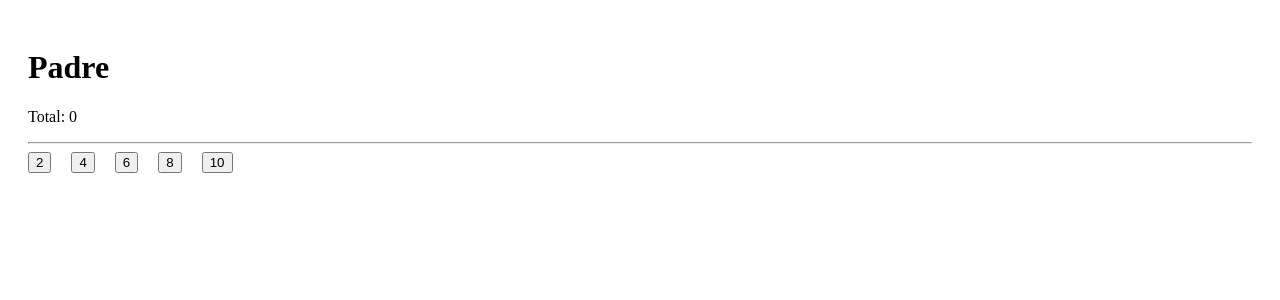
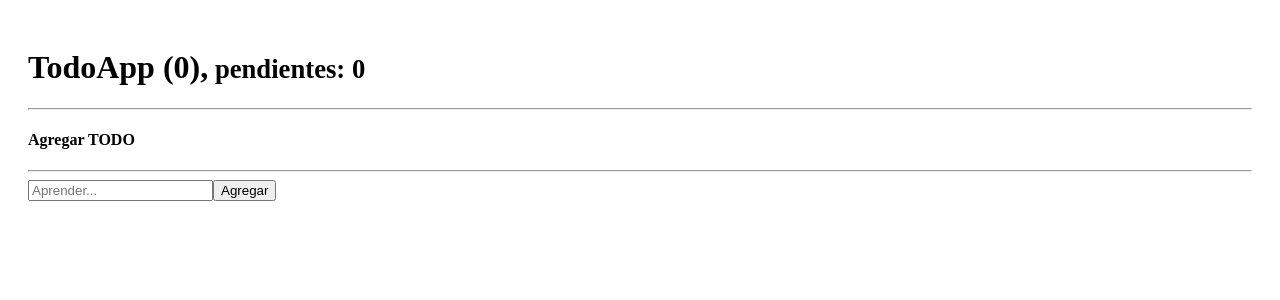
Before and after one commit to matiasagbenitez/hooks-app, a React app: page / in a window 1280 px wide. Shown: the top 300 px of the page. Built offline with nearby package versions, Linux system fonts and the light colour scheme; the HTML template or start-up script is replaced by a standard one.

Commit message:
useReducer + todoApp (todoReducer)

```diff
--- a/package.json
+++ b/package.json
@@ -9,6 +9,7 @@
     "preview": "vite preview"
   },
   "dependencies": {
+    "prop-types": "^15.8.1",
     "react": "^18.2.0",
     "react-dom": "^18.2.0"
   },
--- /dev/null
+++ b/src/08-useReducer/TodoApp.jsx
@@ -0,0 +1,45 @@
+import { TodoList, TodoAdd } from "./components";
+import { useTodos } from "../hooks/useTodos";
+
+const initialState = [];
+
+const init = () => {
+  return JSON.parse(localStorage.getItem("todos")) || [];
+};
+
+export const TodoApp = () => {
+  const {
+    todos,
+    todosCount,
+    pendingTodosCount,
+    handleAddTodo,
+    handleDeleteTodo,
+    handleToggleTodo,
+  } = useTodos();
+
+  return (
+    <>
+      <h1>
+        TodoApp ({todosCount}),
+        <small> pendientes: {pendingTodosCount}</small>
+      </h1>
+      <hr />
+
+      <div className="row">
+        <div className="col-7">
+          <TodoList
+            todos={todos}
+            onDeleteTodo={(id) => handleDeleteTodo(id)}
+            onToggleTodo={(id) => handleToggleTodo(id)}
+          />
+        </div>
+
+        <div className="col-5">
+          <h4>Agregar TODO</h4>
+          <hr />
+          <TodoAdd onNewTodo={(newTodo) => handleAddTodo(newTodo)} />
+        </div>
+      </div>
+    </>
+  );
+};
--- /dev/null
+++ b/src/08-useReducer/components/TodoAdd.jsx
@@ -0,0 +1,41 @@
+import React from "react";
+import { useForm } from "../../hooks/useForm";
+
+export const TodoAdd = ({ onNewTodo }) => {
+  const { description, onInputChange, onResetForm } = useForm({
+    description: "",
+  });
+
+  const onFormSubmit = (e) => {
+    e.preventDefault();
+
+    if (description.trim().length <= 1) return;
+
+    const newTodo = {
+      id: new Date().getTime(),
+      description: description,
+      done: false,
+    };
+
+    onNewTodo && onNewTodo(newTodo);
+
+    onResetForm();
+  };
+
+  return (
+    <form onSubmit={onFormSubmit}>
+      <input
+        type="text"
+        name="description"
+        className="form-control"
+        placeholder="Aprender..."
+        autoComplete="off"
+        value={description}
+        onChange={onInputChange}
+      />
+      <button type="submit" className="btn btn-outline-primary mt-1 btn-block">
+        Agregar
+      </button>
+    </form>
+  );
+};
--- /dev/null
+++ b/src/08-useReducer/components/TodoItem.jsx
@@ -0,0 +1,25 @@
+import React from "react";
+import PropTypes from "prop-types";
+
+export const TodoItem = ({ todo = {}, onDeleteTodo, onToggleTodo }) => {
+  return (
+    <li
+      key={todo.id}
+      className="list-group-item d-flex justify-content-between"
+    >
+      <span
+        className={`align-self-center ${(todo.done) ? "text-decoration-line-through" : ''}`}
+        onDoubleClick={() => onToggleTodo(todo.id)}
+      >
+        {todo.description}
+      </span>
+      <button className="btn btn-danger" onClick={() => onDeleteTodo(todo.id)}>
+        x
+      </button>
+    </li>
+  );
+};
+
+TodoItem.propTypes = {
+  todo: PropTypes.object.isRequired,
+};
--- /dev/null
+++ b/src/08-useReducer/components/TodoList.jsx
@@ -0,0 +1,21 @@
+import { TodoItem } from "./TodoItem";
+import PropTypes from "prop-types";
+
+export const TodoList = ({ todos = [], onDeleteTodo, onToggleTodo }) => {
+  return (
+    <ul className="list-group">
+      {todos.map((todo) => (
+        <TodoItem
+          key={todo.id}
+          todo={todo}
+          onDeleteTodo={(id) => onDeleteTodo(id)}
+          onToggleTodo={onToggleTodo}
+        />
+      ))}
+    </ul>
+  );
+};
+
+TodoList.propTypes = {
+  todos: PropTypes.array.isRequired,
+};
--- /dev/null
+++ b/src/08-useReducer/components/index.js
@@ -0,0 +1,3 @@
+export * from './TodoItem';
+export * from './TodoList';
+export * from './TodoAdd';
--- /dev/null
+++ b/src/08-useReducer/intro-reducer.js
@@ -0,0 +1,33 @@
+const initialState = [{
+    id: 1,
+    todo: 'Comprar pan',
+    done: false
+}];
+
+
+const todoReducer = (state = initialState, action = {}) => {
+
+    if (action?.type === 'add') {
+        return [...state, action.payload];
+    }
+
+    return state;
+};
+
+let todos = todoReducer();
+
+console.log(todos);
+
+const newTodo = {
+    id: 2,
+    todo: 'Comprar leche',
+    done: false
+};
+
+const addTodoAction = {
+    type: 'add',
+    payload: newTodo
+};
+
+todos = todoReducer(todos, addTodoAction);
+console.log(todos);
--- /dev/null
+++ b/src/08-useReducer/todoReducer.js
@@ -0,0 +1,24 @@
+export const todoReducer = (initialState = [], action) => {
+    switch (action.type) {
+        case 'add':
+            return [...initialState, action.payload];
+
+        case 'delete':
+            return initialState.filter(todo => todo.id !== action.payload);
+
+        case 'toggle':
+            return initialState.map(todo => {
+                if (todo.id === action.payload) {
+                    return {
+                        ...todo,
+                        done: !todo.done
+                    }
+                } else {
+                    return todo;
+                }
+            });
+
+        default:
+            return initialState;
+    }
+}
--- /dev/null
+++ b/src/hooks/useTodos.js
@@ -0,0 +1,46 @@
+import { useReducer, useEffect } from "react";
+import { todoReducer } from "../08-useReducer/todoReducer";
+
+const initialState = [];
+const init = () => {
+    return JSON.parse(localStorage.getItem("todos")) || [];
+};
+
+export const useTodos = () => {
+    const [todos, dispatch] = useReducer(todoReducer, initialState, init);
+
+    useEffect(() => {
+        localStorage.setItem("todos", JSON.stringify(todos));
+    }, [todos]);
+
+    const handleAddTodo = (newTodo) => {
+        dispatch({
+            type: "add",
+            payload: newTodo,
+        });
+    };
+
+    const handleDeleteTodo = (todoId) => {
+        dispatch({
+            type: "delete",
+            payload: todoId,
+        });
+    };
+
+    const handleToggleTodo = (todoId) => {
+        dispatch({
+            type: "toggle",
+            payload: todoId,
+        });
+    };
+
+    return {
+        todos,
+        todosCount: todos.length,
+        pendingTodosCount: todos.filter((todo) => !todo.done).length,
+        handleAddTodo,
+        handleDeleteTodo,
+        handleToggleTodo,
+    };
+
+}
--- a/src/main.jsx
+++ b/src/main.jsx
@@ -14,20 +14,25 @@
 import "./index.css";
 import CallbackHook from "./06-memos/CallbackHook";
 import { Padre } from "./07-tarea-memo/Padre";
+import { TodoApp } from "./08-useReducer/TodoApp";
+// import './08-useReducer/intro-reducer';
 
 ReactDOM.createRoot(document.getElementById("root")).render(
-  <React.StrictMode>
-    {/* <HooksApp /> */}
-    {/* <CounterApp /> */}
-    {/* <CounterWithCustomHook /> */}
-    {/* <SimpleForm /> */}
-    {/* <SimpleFormWCH /> */}
-    {/* <MultipleCustomHooks /> */}
-    {/* <FocusScreen /> */}
-    {/* <Layout /> */}
-    {/* <Memorize /> */}
-    {/* <MemoHook /> */}
-    {/* <CallbackHook /> */}
-    <Padre />
-  </React.StrictMode>
+//   <React.StrictMode>
+//     {/* <HooksApp /> */}
+//     {/* <CounterApp /> */}
+//     {/* <CounterWithCustomHook /> */}
+//     {/* <SimpleForm /> */}
+//     {/* <SimpleFormWCH /> */}
+//     {/* <MultipleCustomHooks /> */}
+//     {/* <FocusScreen /> */}
+//     {/* <Layout /> */}
+//     {/* <Memorize /> */}
+//     {/* <MemoHook /> */}
+//     {/* <CallbackHook /> */}
+//     <Padre />
+
+        <TodoApp />
+
+//   </React.StrictMode>
 );
```
Also changed, not shown: 1 other file (tests, documents, lock files or other folders).
